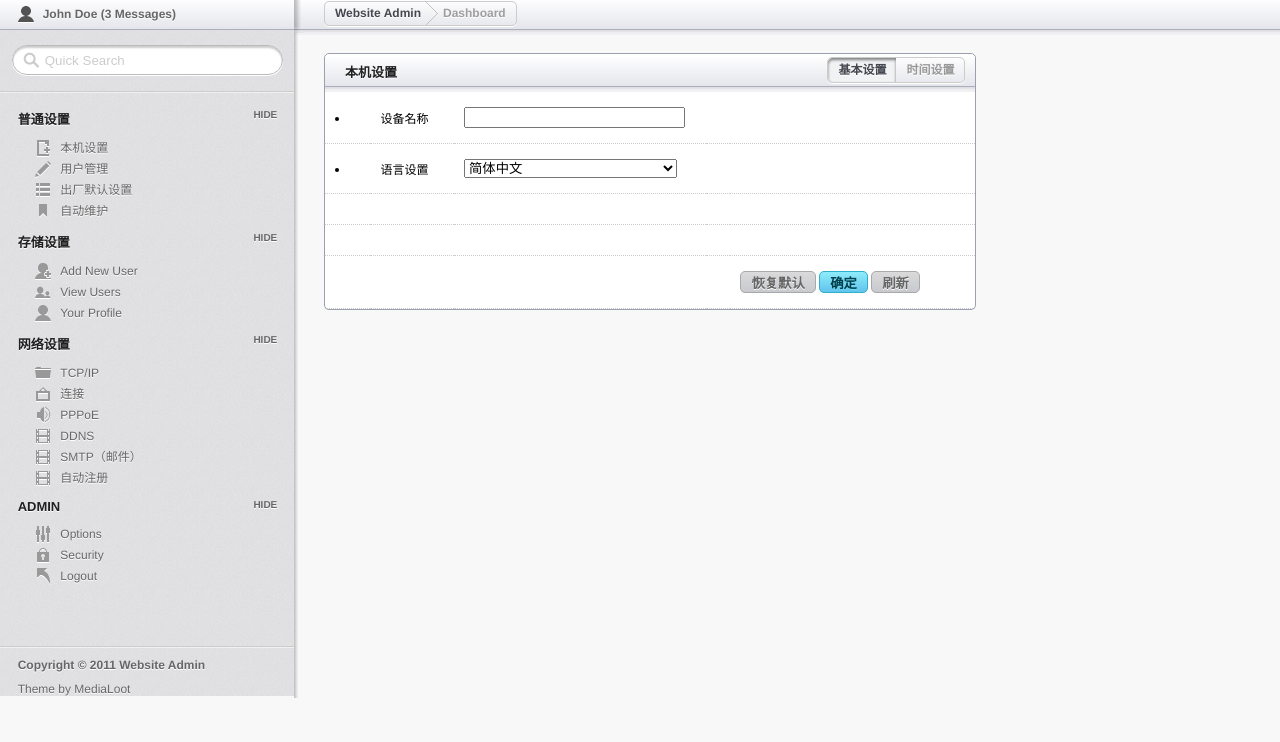
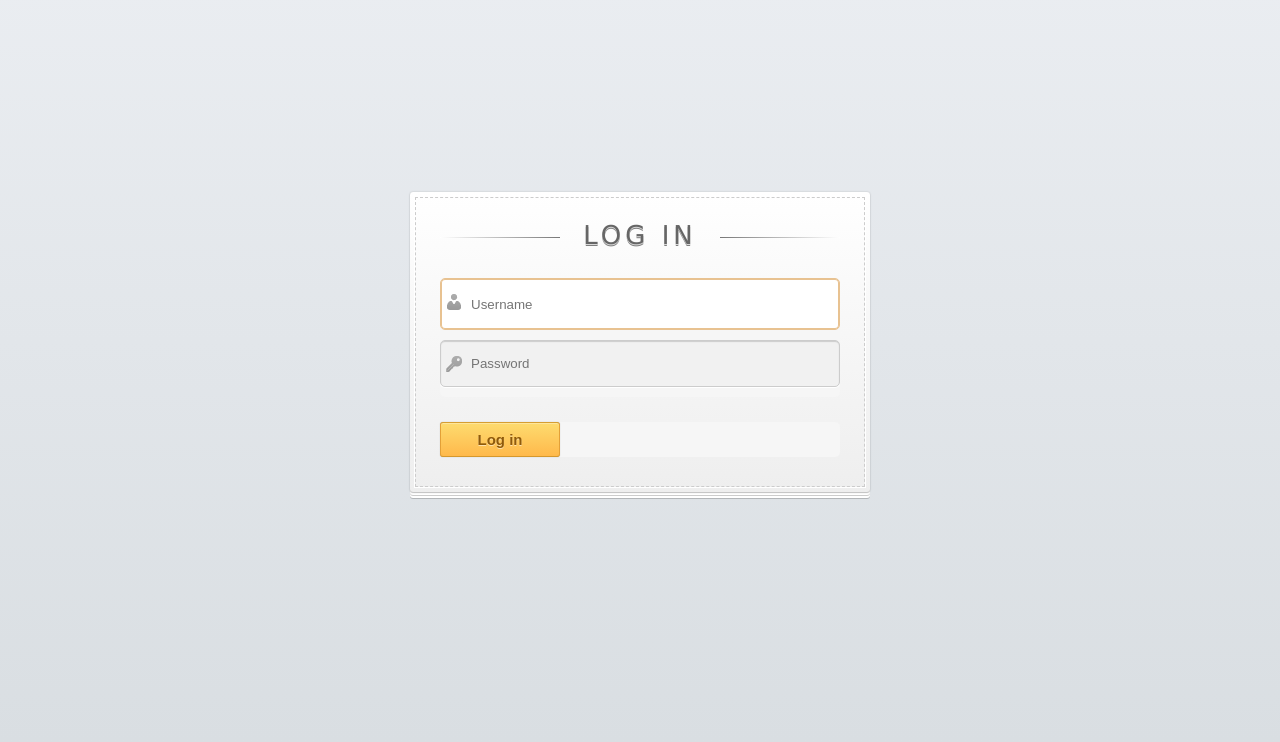
Before and after one commit to gxuliang/lion, a plain HTML site: page index.html in a window 1280 px wide. Shown: the part 58-800 px from the top of the page. Drawn offline with Linux system fonts and the light colour scheme; no server answers.

Commit message:
添加登陆页面

```diff
--- /dev/null
+++ b/css/login.css
@@ -0,0 +1,252 @@
+html, body
+{
+    height: 100%;
+}
+
+body
+{
+    font: 12px 'Lucida Sans Unicode', 'Trebuchet MS', Arial, Helvetica;
+    margin: 0;
+    background-color: #d9dee2;
+    background-image: -webkit-gradient(linear, left top, left bottom, from(#ebeef2), to(#d9dee2));
+    background-image: -webkit-linear-gradient(top, #ebeef2, #d9dee2);
+    background-image: -moz-linear-gradient(top, #ebeef2, #d9dee2);
+    background-image: -ms-linear-gradient(top, #ebeef2, #d9dee2);
+    background-image: -o-linear-gradient(top, #ebeef2, #d9dee2);
+    background-image: linear-gradient(top, #ebeef2, #d9dee2);
+}
+
+/*--------------------*/
+
+#flogin
+{
+    background-color: #fff;
+    background-image: -webkit-gradient(linear, left top, left bottom, from(#fff), to(#eee));
+    background-image: -webkit-linear-gradient(top, #fff, #eee);
+    background-image: -moz-linear-gradient(top, #fff, #eee);
+    background-image: -ms-linear-gradient(top, #fff, #eee);
+    background-image: -o-linear-gradient(top, #fff, #eee);
+    background-image: linear-gradient(top, #fff, #eee);
+    height: 240px;
+    width: 400px;
+    margin: -150px 0 0 -230px;
+    padding: 30px;
+    position: absolute;
+    top: 50%;
+    left: 50%;
+    z-index: 0;
+    -moz-border-radius: 3px;
+    -webkit-border-radius: 3px;
+    border-radius: 3px;
+    -webkit-box-shadow:
+          0 0 2px rgba(0, 0, 0, 0.2),
+          0 1px 1px rgba(0, 0, 0, .2),
+          0 3px 0 #fff,
+          0 4px 0 rgba(0, 0, 0, .2),
+          0 6px 0 #fff,
+          0 7px 0 rgba(0, 0, 0, .2);
+    -moz-box-shadow:
+          0 0 2px rgba(0, 0, 0, 0.2),
+          1px 1px   0 rgba(0,   0,   0,   .1),
+          3px 3px   0 rgba(255, 255, 255, 1),
+          4px 4px   0 rgba(0,   0,   0,   .1),
+          6px 6px   0 rgba(255, 255, 255, 1),
+          7px 7px   0 rgba(0,   0,   0,   .1);
+    box-shadow:
+          0 0 2px rgba(0, 0, 0, 0.2),
+          0 1px 1px rgba(0, 0, 0, .2),
+          0 3px 0 #fff,
+          0 4px 0 rgba(0, 0, 0, .2),
+          0 6px 0 #fff,
+          0 7px 0 rgba(0, 0, 0, .2);
+}
+
+#flogin:before
+{
+    content: '';
+    position: absolute;
+    z-index: -1;
+    border: 1px dashed #ccc;
+    top: 5px;
+    bottom: 5px;
+    left: 5px;
+    right: 5px;
+    -moz-box-shadow: 0 0 0 1px #fff;
+    -webkit-box-shadow: 0 0 0 1px #fff;
+    box-shadow: 0 0 0 1px #fff;
+}
+
+/*--------------------*/
+
+#h1login
+{
+    text-shadow: 0 1px 0 rgba(255, 255, 255, .7), 0px 2px 0 rgba(0, 0, 0, .5);
+    text-transform: uppercase;
+    text-align: center;
+    color: #666;
+    margin: 0 0 30px 0;
+    letter-spacing: 4px;
+    font: normal 26px/1 Verdana, Helvetica;
+    position: relative;
+}
+
+#h1login:after, #h1login:before
+{
+    background-color: #777;
+    content: "";
+    height: 1px;
+    position: absolute;
+    top: 15px;
+    width: 120px;
+}
+
+#h1login:after
+{
+    background-image: -webkit-gradient(linear, left top, right top, from(#777), to(#fff));
+    background-image: -webkit-linear-gradient(left, #777, #fff);
+    background-image: -moz-linear-gradient(left, #777, #fff);
+    background-image: -ms-linear-gradient(left, #777, #fff);
+    background-image: -o-linear-gradient(left, #777, #fff);
+    background-image: linear-gradient(left, #777, #fff);
+    right: 0;
+}
+
+#h1login:before
+{
+    background-image: -webkit-gradient(linear, right top, left top, from(#777), to(#fff));
+    background-image: -webkit-linear-gradient(right, #777, #fff);
+    background-image: -moz-linear-gradient(right, #777, #fff);
+    background-image: -ms-linear-gradient(right, #777, #fff);
+    background-image: -o-linear-gradient(right, #777, #fff);
+    background-image: linear-gradient(right, #777, #fff);
+    left: 0;
+}
+
+/*--------------------*/
+
+fieldset
+{
+    border: 0;
+    padding: 0;
+    margin: 0;
+}
+
+/*--------------------*/
+
+#inputs input
+{
+    background: #f1f1f1 url(../images/login-sprite.png) no-repeat;
+    padding: 15px 15px 15px 30px;
+    margin: 0 0 10px 0;
+    width: 353px; /* 353 + 2 + 45 = 400 */
+    border: 1px solid #ccc;
+    -moz-border-radius: 5px;
+    -webkit-border-radius: 5px;
+    border-radius: 5px;
+    -moz-box-shadow: 0 1px 1px #ccc inset, 0 1px 0 #fff;
+    -webkit-box-shadow: 0 1px 1px #ccc inset, 0 1px 0 #fff;
+    box-shadow: 0 1px 1px #ccc inset, 0 1px 0 #fff;
+}
+
+#username
+{
+    background-position: 5px -2px !important;
+}
+
+#password
+{
+    background-position: 5px -52px !important;
+}
+
+#inputs input:focus
+{
+    background-color: #fff;
+    border-color: #e8c291;
+    outline: none;
+    -moz-box-shadow: 0 0 0 1px #e8c291 inset;
+    -webkit-box-shadow: 0 0 0 1px #e8c291 inset;
+    box-shadow: 0 0 0 1px #e8c291 inset;
+}
+
+/*--------------------*/
+#actions
+{
+    margin: 25px 0 0 0;
+}
+
+#submit
+{
+    background-color: #ffb94b;
+    background-image: -webkit-gradient(linear, left top, left bottom, from(#fddb6f), to(#ffb94b));
+    background-image: -webkit-linear-gradient(top, #fddb6f, #ffb94b);
+    background-image: -moz-linear-gradient(top, #fddb6f, #ffb94b);
+    background-image: -ms-linear-gradient(top, #fddb6f, #ffb94b);
+    background-image: -o-linear-gradient(top, #fddb6f, #ffb94b);
+    background-image: linear-gradient(top, #fddb6f, #ffb94b);
+
+    -moz-border-radius: 3px;
+    -webkit-border-radius: 3px;
+    border-radius: 3px;
+
+    text-shadow: 0 1px 0 rgba(255,255,255,0.5);
+
+     -moz-box-shadow: 0 0 1px rgba(0, 0, 0, 0.3), 0 1px 0 rgba(255, 255, 255, 0.3) inset;
+     -webkit-box-shadow: 0 0 1px rgba(0, 0, 0, 0.3), 0 1px 0 rgba(255, 255, 255, 0.3) inset;
+     box-shadow: 0 0 1px rgba(0, 0, 0, 0.3), 0 1px 0 rgba(255, 255, 255, 0.3) inset;
+
+    border-width: 1px;
+    border-style: solid;
+    border-color: #d69e31 #e3a037 #d5982d #e3a037;
+
+    float: left;
+    height: 35px;
+    padding: 0;
+    width: 120px;
+    cursor: pointer;
+    font: bold 15px Arial, Helvetica;
+    color: #8f5a0a;
+}
+
+#submit:hover,#submit:focus
+{
+    background-color: #fddb6f;
+    background-image: -webkit-gradient(linear, left top, left bottom, from(#ffb94b), to(#fddb6f));
+    background-image: -webkit-linear-gradient(top, #ffb94b, #fddb6f);
+    background-image: -moz-linear-gradient(top, #ffb94b, #fddb6f);
+    background-image: -ms-linear-gradient(top, #ffb94b, #fddb6f);
+    background-image: -o-linear-gradient(top, #ffb94b, #fddb6f);
+    background-image: linear-gradient(top, #ffb94b, #fddb6f);
+}
+
+#submit:active
+{
+    outline: none;
+
+     -moz-box-shadow: 0 1px 4px rgba(0, 0, 0, 0.5) inset;
+     -webkit-box-shadow: 0 1px 4px rgba(0, 0, 0, 0.5) inset;
+     box-shadow: 0 1px 4px rgba(0, 0, 0, 0.5) inset;
+}
+
+#submit::-moz-focus-inner
+{
+  border: none;
+}
+
+#actions a
+{
+    color: #3151A2;
+    float: right;
+    line-height: 35px;
+    margin-left: 10px;
+}
+
+/*--------------------*/
+
+#back
+{
+    display: block;
+    text-align: center;
+    position: relative;
+    top: 60px;
+    color: #999;
+}
--- a/index.html
+++ b/index.html
@@ -6,6 +6,8 @@
 	<title>Dashboard I Admin Panel</title>
 
 	<link rel="stylesheet" href="css/layout.css" type="text/css" media="screen" />
+	<link rel="stylesheet" href="css/login.css" type="text/css" media="screen" />
+
 	<!--[if lt IE 9]>
 	<link rel="stylesheet" href="css/ie.css" type="text/css" media="screen" />
 	<script src="http://html5shim.googlecode.com/svn/trunk/html5.js"></script>
@@ -24,9 +26,8 @@
 	);
 	$(document).ready(function() {
 
-
-
-	//When page loads...
+	$("#mbody").hide();
+/*		//When page loads...
 	$(".tab_local").hide(); //Hide all content
 	$(".tab_usr").hide(); //Hide all usr
 	$("ul.tabs li:first").addClass("active").show(); //Activate first tab
@@ -38,9 +39,10 @@
 	$("#local").show();
 	$("#resOK").hide();
 
+
 	getRoot();
 
-
+*/
 	//On Click Event
 	$("ul.tabs li").click(function() {
 
@@ -141,6 +143,19 @@
 
 <body>
 
+<div id="flogin">
+    <h1 id= "h1login">Log In</h1>
+    <fieldset id="inputs">
+        <input id="username" type="text" placeholder="Username" autofocus required>
+        <input id="password" type="password" placeholder="Password" required>
+    </fieldset>
+    <fieldset id="actions">
+        <input type="submit" id="submit" value="Log in" onclick="onLogin()">
+    </fieldset>
+
+</div>
+
+	<div id = "mbody">
 	<header id="header">
 		<hgroup>
 			<h1 class="site_title"><a href="index.html">Website Admin</a></h1>
@@ -189,7 +204,7 @@
 		<ul class="toggle">
 			<li class="icn_settings"><a href="#">Options</a></li>
 			<li class="icn_security"><a href="#">Security</a></li>
-			<li class="icn_jump_back"><a href="#">Logout</a></li>
+			<li class="icn_jump_back"><a href="#" onclick="onLogout()">Logout</a></li>
 		</ul>
 
 		<footer>
@@ -770,7 +785,7 @@
 
 		<div class="spacer"></div>
 	</section>
-
+	</div>
 
 </body>
 
--- a/js/rpc.js
+++ b/js/rpc.js
@@ -33,3 +33,35 @@ function getRoot() {
          alert("status is " + request.status);
      }
    }
+
+function onLogin() {
+
+	$("#flogin").hide();
+	$("#mbody").show();
+
+
+	$(".tab_local").hide(); //Hide all content
+	$(".tab_usr").hide(); //Hide all usr
+	$("ul.tabs li:first").addClass("active").show(); //Activate first tab
+	$(".tab_local:first").show(); //Show first tab content
+	$(".width_3_quarter").hide();
+	$(".width_full").hide();
+
+
+	$("#local").show();
+	$("#resOK").hide();
+
+	getRoot();
+
+
+
+}
+
+
+function onLogout()
+{
+	$("#mbody").hide();
+	$("#flogin").show();
+
+
+}
```
Also changed, not shown: images/login-sprite.png (added).
